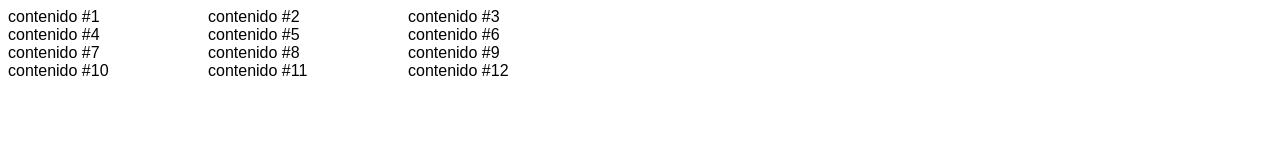
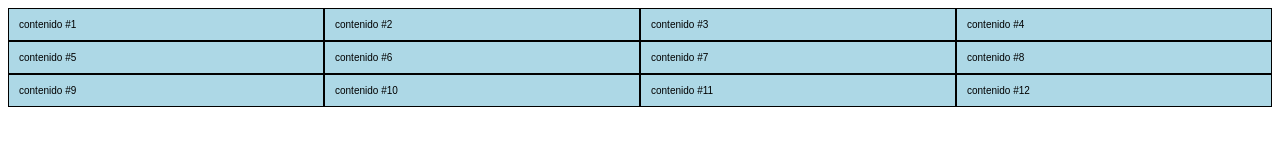
Before and after one commit to kenji1993/css-Grid, a plain HTML site: page columnas/index.html in a window 1280 px wide. Drawn offline with Linux system fonts and the light colour scheme.

Commit message:
Filas y columnas

```diff
--- a/columnas/style.css
+++ b/columnas/style.css
@@ -1,8 +1,16 @@
+html {
+    font-size: 62.5%;
+}
 body {
     font-family: Arial, Helvetica, sans-serif;
 }
 
 .container {
     display: grid;
-    grid-template-columns: 200px 200px 200px;
+    grid-template-columns: 25% 25% 25% 25%;
 }
+.item {
+    background: lightblue;
+    padding: 10px;
+    border: 0.05rem solid black;
+}
--- /dev/null
+++ b/filas/style.css
@@ -0,0 +1,16 @@
+.body {
+    font-family: Arial, Helvetica, sans-serif;
+}
+
+.container {
+    display: grid;
+    /* grid-template-columns: 25% 50% 25%; */
+    /* grid-template-rows: 100px 50px; */
+    /* grid-template: filas/ columnas; */
+    grid-template: 100px 50px 90px / 25% 50% 25%;
+}
+.item {
+    background: lightblue;
+    padding: 10px;
+    border: 1px solid black;
+}
```
Also changed, not shown: filas/index.html (added, +25 -0 lines).
